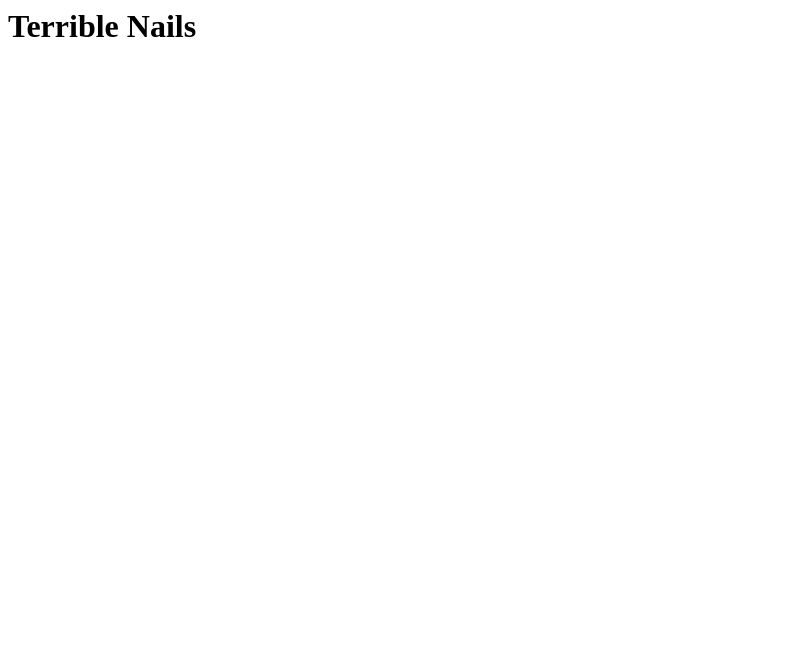
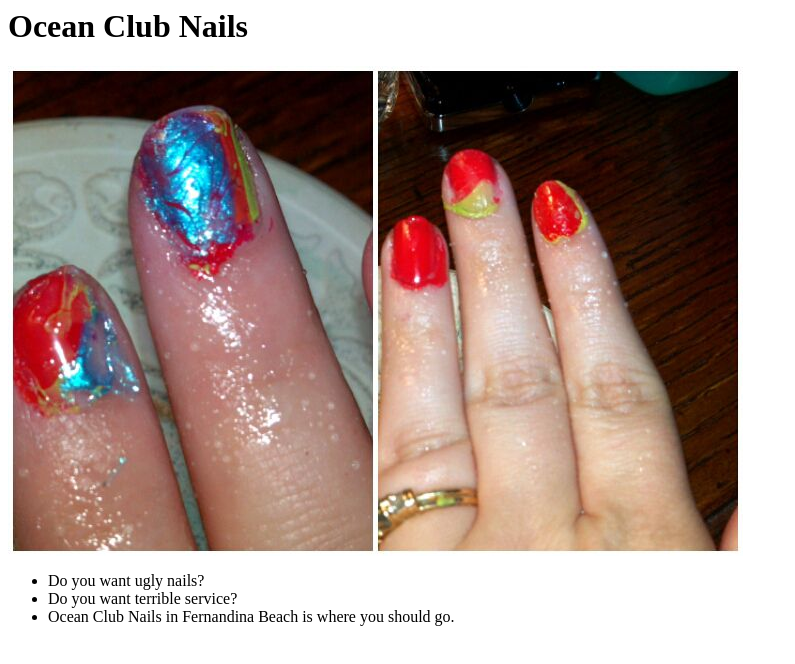
Before and after one commit to jimlind/OCEANCLUBNAILSFL, a plain HTML site: page docs/index.html in a window 1280 px wide. Shown: the whole page, without its empty margins (0-795 px from the left). Drawn offline with Linux system fonts and the light colour scheme.

Commit message:
Update index.html

```diff
--- a/docs/index.html
+++ b/docs/index.html
@@ -1,5 +1,11 @@
 <html>
 <body>
-<h1>Terrible Nails</h1>
+  <h1>Ocean Club Nails</h1>
+  <img src="gooey-nail-art.jpg"/>
+  <ul>
+    <li>Do you want ugly nails?</li>
+    <li>Do you want terrible service?</li>
+    <li>Ocean Club Nails in Fernandina Beach is where you should go.</li>
+  </ul>
 </body>
 </html>
```
